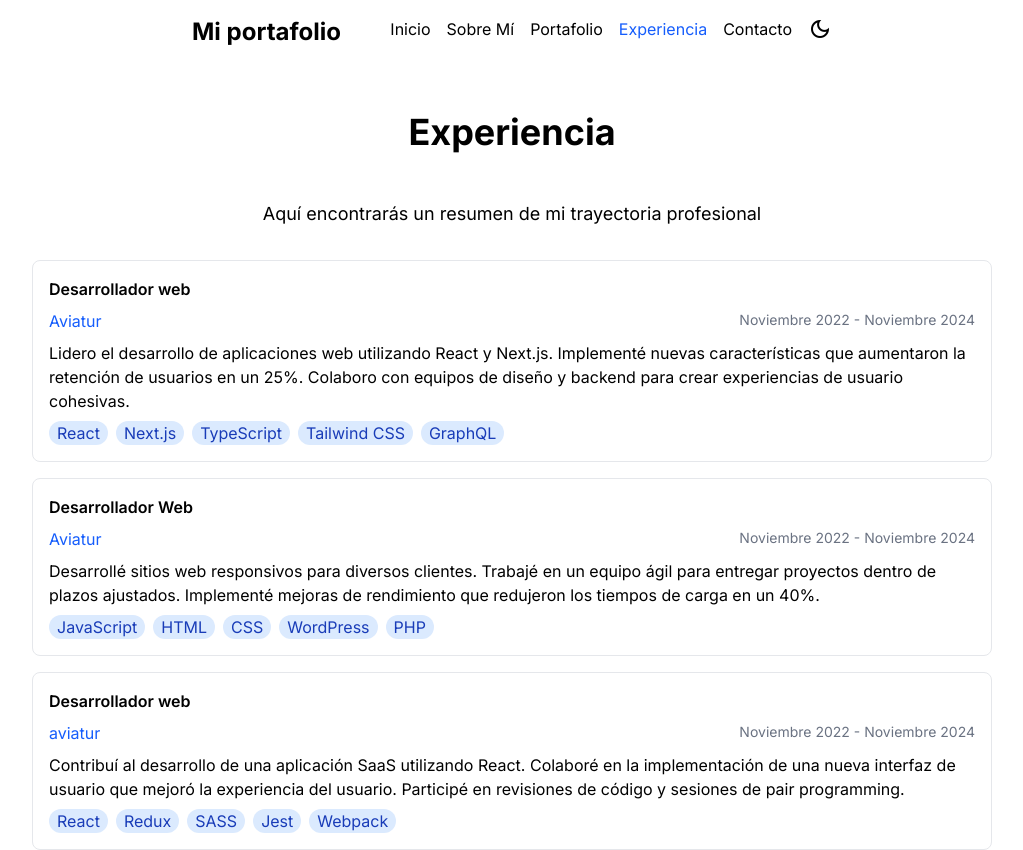
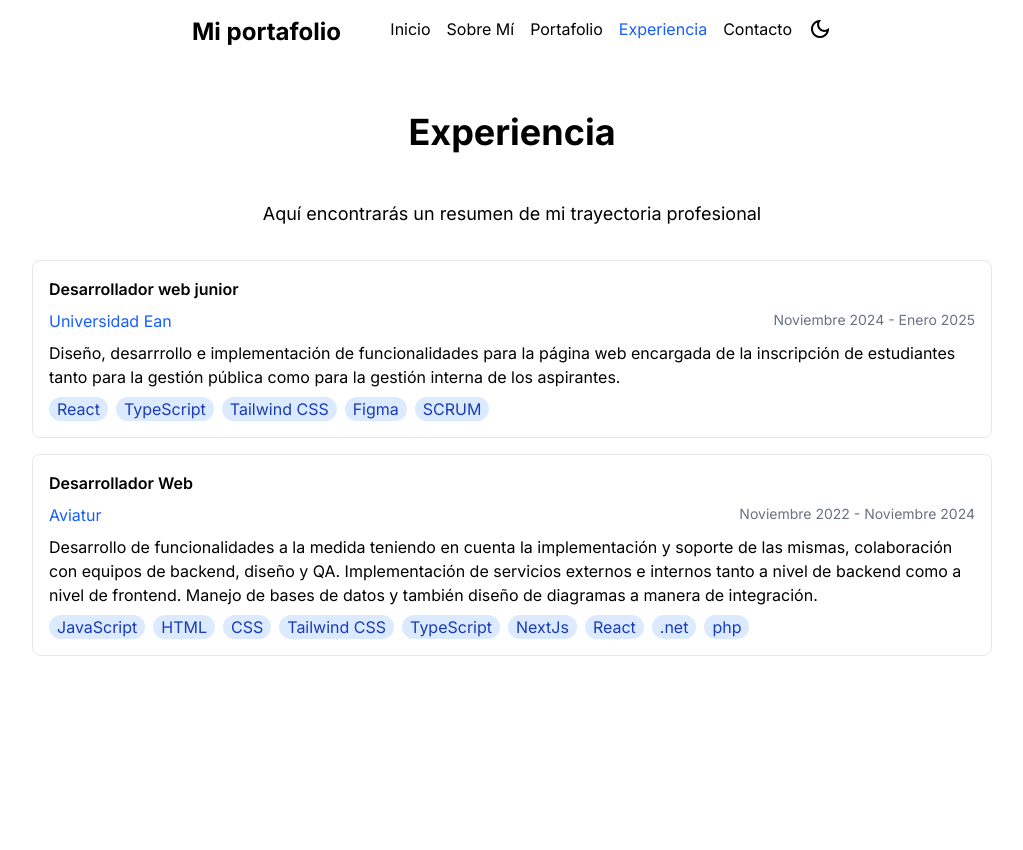
Before and after one commit to BCamilo17/my-portfolio, a React (Vite) app: page /experience in a window 1280 px wide. Shown: the whole page, without its empty margins (128-1151 px from the left). After the commit the page ends 800 px from the top, so only its background shows below. Built offline with nearby package versions, Linux system fonts and the light colour scheme.

Commit message:
feat(general):add complementary adjustments

```diff
--- a/src/components/header/Header.tsx
+++ b/src/components/header/Header.tsx
@@ -36,8 +36,8 @@ export const Header = () => {
             <div className="flex justify-between items-center w-full md:w-fit">
                 <Link to={"/"} className="text-2xl font-bold text-center">Mi portafolio</Link>
                 <div className="flex gap-2 md:hidden ">
-                    <button onClick={() => setTheme(theme === "light" ? "dark" : "light")} className="text-md text-base hover:text-blue-600 whitespace-nowrap">
-                        <span className="material-symbols-outlined">
+                    <button onClick={() => setTheme(theme === "light" ? "dark" : "light")} className="text-md text-base hover:text-blue-600 whitespace-nowrap text-[16px]">
+                        <span className="material-symbols-outlined text-[16px]">
                             {theme === "light" ? "dark_mode" : "light_mode"}
                         </span>
                     </button>
@@ -62,7 +62,7 @@ export const Header = () => {
                     }
                     <li className="hidden md:flex items-center">
                         <button onClick={() => setTheme(theme === "light" ? "dark" : "light")} className="text-md text-base hover:text-blue-600 whitespace-nowrap">
-                            <span className="material-symbols-outlined">
+                            <span className="material-symbols-outlined text-[16px]">
                                 {theme === "light" ? "dark_mode" : "light_mode"}
                             </span>
                         </button>
--- /dev/null
+++ b/src/data/experience/experienceData.ts
@@ -0,0 +1,28 @@
+  export const experienceData = [
+    {
+      id: 1,
+      role: "Desarrollador web junior",
+      company: "Universidad Ean",
+      period: {
+        start: "Noviembre 2024",
+        end: "Enero 2025",
+      },
+      description:
+        "Diseño, desarrrollo e implementación de funcionalidades para la página web encargada de la inscripción de estudiantes tanto para la gestión pública como para la gestión interna de los aspirantes.",
+      technologies: ["React", "TypeScript", "Tailwind CSS", "Figma", "SCRUM"],
+      url: "https://universidadean.edu.co/",
+    },
+    {
+      id: 2,
+      role: "Desarrollador Web",
+      company: "Aviatur",
+      period: {
+        start: "Noviembre 2022",
+        end: "Noviembre 2024",
+      },
+      description:
+        "Desarrollo de funcionalidades a la medida teniendo en cuenta la implementación y soporte de las mismas, colaboración con equipos de backend, diseño y QA. Implementación de servicios externos e internos tanto a nivel de backend como a nivel de frontend. Manejo de bases de datos y también diseño de diagramas a manera de integración.",
+      technologies: ["JavaScript", "HTML", "CSS", "Tailwind CSS", "TypeScript", "NextJs", "React", ".net", "php"],
+      url: "https://www.aviatur.com/",
+    }
+  ]
--- a/src/data/index.ts
+++ b/src/data/index.ts
@@ -2,3 +2,5 @@ export * from "./home/homeData";
 export * from "./about/skillsData";
 export * from "./about/educationData";
 export * from "./about/professionalData";
+export * from "./portfolio/projectsData";
+export * from "./experience/experienceData"
--- /dev/null
+++ b/src/data/portfolio/projectsData.tsx
@@ -0,0 +1,13 @@
+
+export const projectsData = [
+    {
+      id: 1,
+      title: "Creaciones y decoraciones Annie",
+      description:
+        "Una página web, que permite a los usuarios explorar el catálogo de productos de Annie, estos productos incluyen decoraciones, regalos personalizados y más.",
+      image: "https://raw.githubusercontent.com/BCamilo17/portfolio-content/refs/heads/main/portfolio-images/imagen-proyecto-arreglos.png",
+      tags: ["Angular(v17)", "TypeScript", "GitHub", "tailwindcss", "Html", "Css"],
+      demoUrl: "",
+      repoUrl: "https://github.com/BCamilo17/proyecto-arreglos.git",
+    },
+  ]
--- a/src/pages/About.tsx
+++ b/src/pages/About.tsx
@@ -50,7 +50,7 @@ export function About() {
           <div className="flex flex-col gap-4 md:flex-row">
             <div className="flex-1 h-fit">
               <img
-                src="https://raw.githubusercontent.com/BCamilo17/portfolio-content/refs/heads/main/imagen-portfolio.webp"
+                src="https://raw.githubusercontent.com/BCamilo17/portfolio-content/refs/heads/main/images/imagen-perfil.webp"
                 alt="Brayan Camilo Annear Cuta"
                 className="w-full object-cover rounded-lg"
               />
--- a/src/pages/Contact.tsx
+++ b/src/pages/Contact.tsx
@@ -1,5 +1,15 @@
+import React, { useState } from "react";
+
 export function Contact() {
-
+  const [text, setText] = useState<string>("");
+  const [company, setCompany] = useState<string>("");
+  const sendMessageWhatsapp = (e: React.FormEvent) => {
+    e.defaultPrevented;
+    const phone = "573127489367";
+    const customMessage = `${text} \natt: ${company}`;
+    const url = `https://wa.me/${phone}?text=${encodeURIComponent(customMessage)} `;
+    window.open(url, '_blank');
+  }
 
   return (
 
@@ -8,14 +18,14 @@ export function Contact() {
       <p className="text-lg text-center mt-4">¿Tines una oferta de trabajo? actualmente me encuentro en búsqueda activa de empleo, no dudes en contactarme</p>
       <section className="flex flex-col gap-4 ">
         <div className="p-4 flex flex-col gap-2 w-full rounded-lg border-solid border-gray-200 border-1 hover:shadow-md transition delay-150 duration-150 hover:-translate-y-1 card-background-control  ">
-          <form className="flex flex-col gap-y-4">
+          <form onSubmit={sendMessageWhatsapp} className="flex flex-col gap-y-4">
             <label className="flex flex-col">
               Nombre:
-              <input type="text" name="name" className="border border-gray-300 rounded-lg p-2 mt-1" placeholder="Tu nombre" required />
+              <input type="text" name="name" className="border border-gray-300 rounded-lg p-2 mt-1" placeholder="Tu nombre" required onChange={e => setCompany(e.target.value)} />
             </label>
             <label className="flex flex-col">
               Mensaje:
-              <textarea name="message" rows={5} className="border border-gray-300 rounded-lg p-2 mt-1" placeholder="Tu mensaje" required></textarea>
+              <textarea name="message" rows={5} className="border border-gray-300 rounded-lg p-2 mt-1" placeholder="Tu mensaje" required onChange={e => setText(e.target.value)}></textarea>
             </label>
             <button type="submit" className="bg-blue-600 text-white rounded-lg p-2 hover:bg-blue-700 transition duration-200 cursor-pointer">Enviar</button>
           </form>
--- a/src/pages/Experience.tsx
+++ b/src/pages/Experience.tsx
@@ -1,57 +1,17 @@
+import { experienceData } from "./../data"
 export function Experience() {
-
-  const experiences = [
-    {
-      id: 1,
-      role: "Desarrollador web",
-      company: "Aviatur",
-      period: {
-        start: "Noviembre 2022",
-        end: "Noviembre 2024",
-      },
-      description:
-        "Lidero el desarrollo de aplicaciones web utilizando React y Next.js. Implementé nuevas características que aumentaron la retención de usuarios en un 25%. Colaboro con equipos de diseño y backend para crear experiencias de usuario cohesivas.",
-      technologies: ["React", "Next.js", "TypeScript", "Tailwind CSS", "GraphQL"],
-      url: "https://www.aviatur.com/",
-    },
-    {
-      id: 2,
-      role: "Desarrollador Web",
-      company: "Aviatur",
-      period: {
-        start: "Noviembre 2022",
-        end: "Noviembre 2024",
-      },
-      description:
-        "Desarrollé sitios web responsivos para diversos clientes. Trabajé en un equipo ágil para entregar proyectos dentro de plazos ajustados. Implementé mejoras de rendimiento que redujeron los tiempos de carga en un 40%.",
-      technologies: ["JavaScript", "HTML", "CSS", "WordPress", "PHP"],
-      url: "https://www.aviatur.com/",
-    },
-    {
-      id: 3,
-      role: "Desarrollador web",
-      company: "aviatur",
-      period: {
-        start: "Noviembre 2022",
-        end: "Noviembre 2024",
-      },
-      description:
-        "Contribuí al desarrollo de una aplicación SaaS utilizando React. Colaboré en la implementación de una nueva interfaz de usuario que mejoró la experiencia del usuario. Participé en revisiones de código y sesiones de pair programming.",
-      technologies: ["React", "Redux", "SASS", "Jest", "Webpack"],
-      url: "https://www.aviatur.com/",
-    },
-  ]
+console.log(experienceData)
   return (
     <>
       <div className="px-4 sm:px-8 md:px-12 lg:px-16 xl:px-40 2xl:px-80 flex flex-col gap-y-8">
         <h1 className="text-4xl font-bold text-center mt-12">Experiencia</h1>
         <p className="text-lg text-center mt-4">Aquí encontrarás un resumen de mi trayectoria profesional</p>
         <section className="flex flex-col gap-4">
-          {experiences.map((experience) => (
+          {experienceData.map((experience) => (
             <div key={experience.id} className="p-4 flex flex-col gap-2 w-full rounded-lg border-solid border-gray-200 border-1 hover:shadow-md transition delay-150 duration-150 hover:-translate-y-1 card-background-control">
               <h2 className="font-semibold">{experience.role}</h2>
               <div className="flex flex-col gap-2 md:flex-row md:justify-between">
-                <a href="https://www.aviatur.com/" target="_blank" className="decoration-0 text-blue-600">{experience.company}</a>
+                <a href={experience.url} target="_blank" className="decoration-0 text-blue-600">{experience.company}</a>
                 <p className="text-[14px] text-gray-500">{experience.period.start} - {experience.period.end}</p>
               </div>
               <p>{experience.description}</p>
--- a/src/pages/Home.tsx
+++ b/src/pages/Home.tsx
@@ -19,7 +19,7 @@ export function Home() {
         </div>
         <div className="w-full flex justify-center">
 
-          <img className="rounded-full w-80 h-80 border-solid border-2 border-blue-400 object-cover" src="https://raw.githubusercontent.com/BCamilo17/portfolio-content/refs/heads/main/imagen-portfolio.webp" alt="" />
+          <img className="rounded-full w-80 h-80 border-solid border-2 border-blue-400 object-cover" src="https://raw.githubusercontent.com/BCamilo17/portfolio-content/refs/heads/main/images/imagen-perfil.webp" alt="" />
 
         </div>
       </section>
--- a/src/pages/Portfolio.tsx
+++ b/src/pages/Portfolio.tsx
@@ -1,65 +1,8 @@
 import { PortfolioCard } from "../components";
+import {projectsData} from "./../data"
 
 export function Portfolio() {
 
-  const projects = [
-    {
-      id: 1,
-      title: "Creaciones y decoraciones Annie",
-      description:
-        "Una página web, que permite a los usuarios explorar el catálogo de productos de Annie, estos productos incluyen decoraciones, regalos personalizados y más.",
-      image: "https://raw.githubusercontent.com/BCamilo17/portfolio-content/refs/heads/main/imagen-portfolio.webp",
-      tags: ["Angular(v17)", "TypeScript", "GitHub", "tailwindcss", "Html", "Css"],
-      demoUrl: "",
-      repoUrl: "https://github.com/BCamilo17/proyecto-arreglos.git",
-    },
-    {
-      id: 2,
-      title: "Aplicación de Gestión de Tareas",
-      description:
-        "Una aplicación para gestionar tareas con funcionalidades de arrastrar y soltar, etiquetas y recordatorios.",
-      image: "https://raw.githubusercontent.com/BCamilo17/portfolio-content/refs/heads/main/imagen-portfolio.webp",
-      tags: ["React", "Firebase", "Tailwind CSS"],
-      demoUrl: "#",
-      repoUrl: "#",
-    },
-    {
-      id: 3,
-      title: "Dashboard Analítico",
-      description: "Un dashboard interactivo para visualizar datos de negocio con gráficos y reportes personalizables.",
-      image: "https://raw.githubusercontent.com/BCamilo17/portfolio-content/refs/heads/main/imagen-portfolio.webp",
-      tags: ["Next.js", "D3.js", "Supabase","Next.js", "D3.js", "Supabase"],
-      demoUrl: "#",
-      repoUrl: "#",
-    },
-    {
-      id: 4,
-      title: "Sitio Web Corporativo",
-      description: "Un sitio web moderno para una empresa de tecnología con animaciones y diseño responsivo.",
-      image: "https://raw.githubusercontent.com/BCamilo17/portfolio-content/refs/heads/main/imagen-portfolio.webp",
-      tags: ["HTML", "CSS", "JavaScript", "GSAP"],
-      demoUrl: "#",
-      repoUrl: "#",
-    },
-    {
-      id: 5,
-      title: "Aplicación de Clima",
-      description: "Una aplicación de pronóstico del tiempo con geolocalización e información detallada.",
-      image: "https://raw.githubusercontent.com/BCamilo17/portfolio-content/refs/heads/main/imagen-portfolio.webp",
-      tags: ["React", "OpenWeather API", "Styled Components"],
-      demoUrl: "#",
-      repoUrl: "#",
-    },
-    {
-      id: 6,
-      title: "Blog Personal",
-      description: "Un blog con sistema de gestión de contenidos, comentarios y búsqueda.",
-      image: "https://raw.githubusercontent.com/BCamilo17/portfolio-content/refs/heads/main/imagen-portfolio.webp",
-      tags: ["Next.js", "MDX", "Tailwind CSS"],
-      demoUrl: "#",
-      repoUrl: "#",
-    },
-  ]
   return (
     <>
 
@@ -67,7 +10,7 @@ export function Portfolio() {
         <h1 className="font-bold text-4xl mt-12 flex justify-center items-center">Portafolio</h1>
         <p className="text-lg flex justify-center items-center">Aquí encontrarás una selección de mis proyectos más destacados. Cada proyecto representa diferentes habilidades y tecnologías que he utilizado a lo largo de mi carrera.</p>
         <section className="grid grid-cols-12 gap-2 md:grid-cols-12">
-          {projects.map((project) => (<PortfolioCard description={project.description} title={project.title} image={project.image} tecnologies={project.tags} githubUrl={project.repoUrl} url={project.demoUrl} key={project.id} />))}
+          {projectsData.map((project) => (<PortfolioCard description={project.description} title={project.title} image={project.image} tecnologies={project.tags} githubUrl={project.repoUrl} url={project.demoUrl} key={project.id} />))}
         </section>
       </div>
     </>
```
